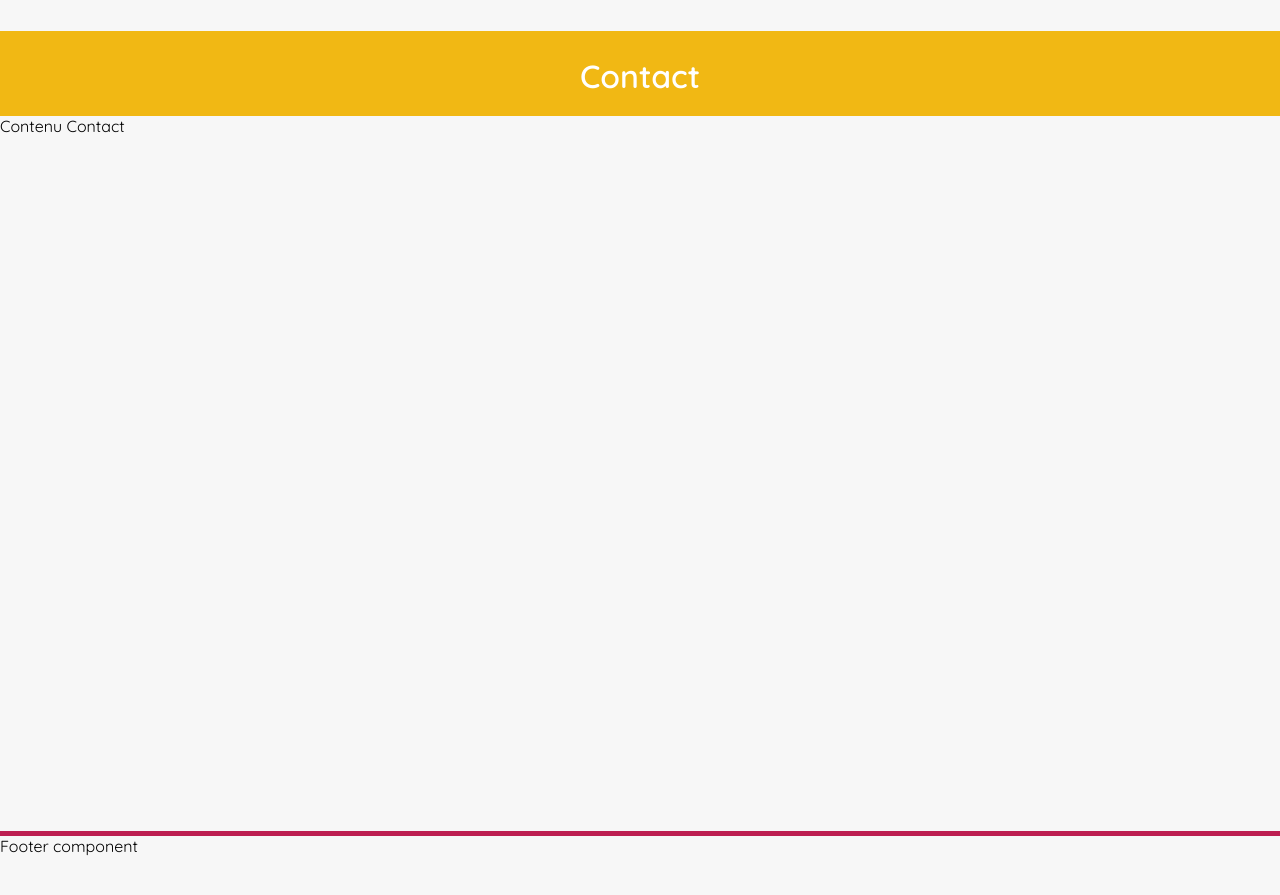
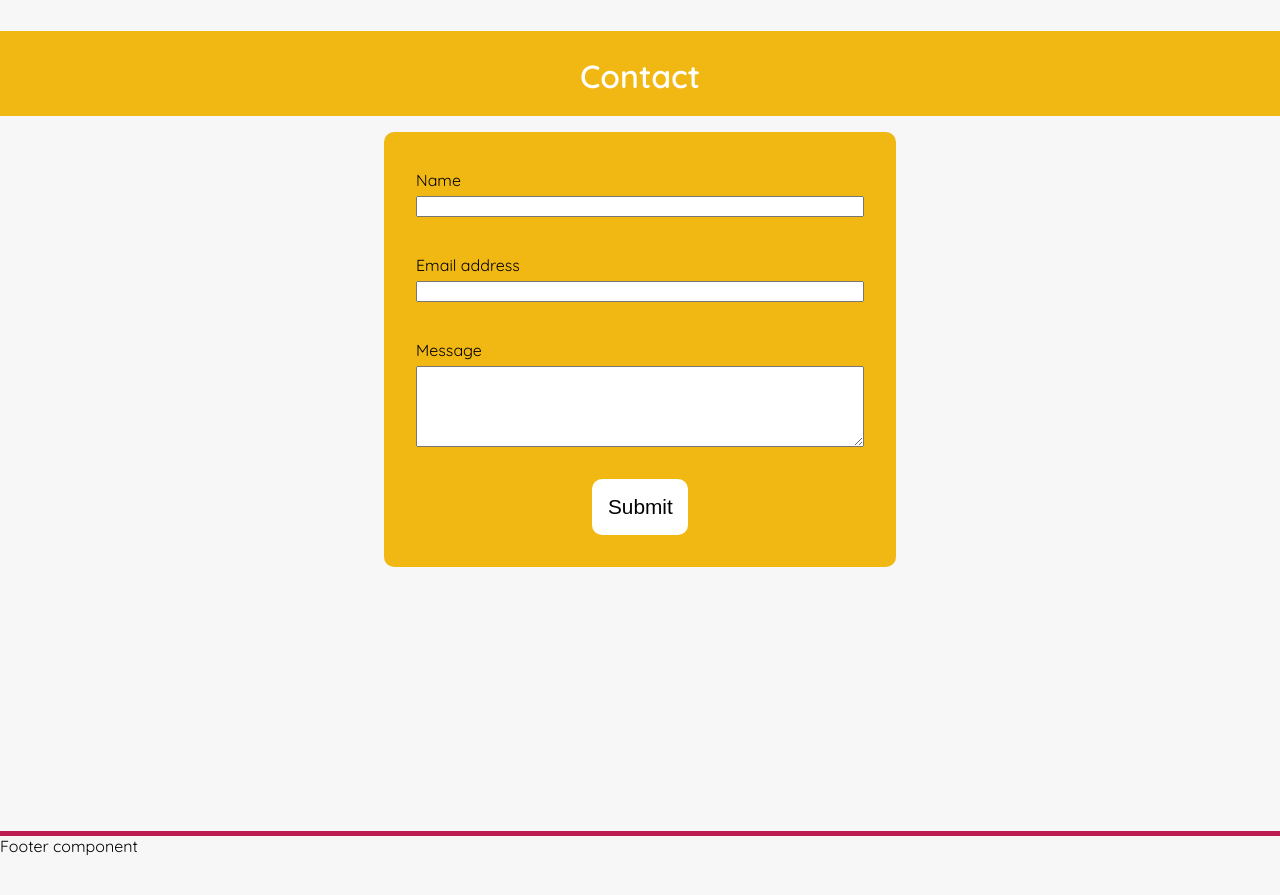
Before and after one commit to paulvscode/mycv, a React (Create React App) app: page / in a window 1280 px wide. Shown: the part 3169-4064 px from the top of the page. Built offline with nearby package versions, Linux system fonts and the light colour scheme.

Commit message:
added contact form

```diff
--- a/src/Components/Contact/index.js
+++ b/src/Components/Contact/index.js
@@ -1,11 +1,53 @@
-import React from "react";
+import React, { useState } from "react";
 import "./styles.css";
 
 const Contact = () => {
+  const [name, setName] = useState("");
+  const [email, setEmail] = useState("");
+  const [message, setMessage] = useState("");
+
+  const handleSubmit = (evt) => {
+    evt.preventDefault();
+    console.log(
+      `Submitting Name ${name}, email ${email} and message ${message}`
+    );
+  };
+
   return (
     <div className='container-contact'>
       <div className='positionning-div-contact'>Contact</div>
-      <div className='content-contact'>Contenu Contact</div>
+      <div className='content-contact'>
+        <form id='contact-form' onSubmit={handleSubmit} method='POST'>
+          <div className='form-group'>
+            <label htmlFor='name'>Name</label>
+            <input
+              onChange={(e) => setName(e.target.value)}
+              type='text'
+              className='form-control'
+            />
+          </div>
+          <div className='form-group'>
+            <label htmlFor='exampleInputEmail1'>Email address</label>
+            <input
+              onChange={(e) => setEmail(e.target.value)}
+              type='email'
+              className='form-control'
+              aria-describedby='emailHelp'
+            />
+          </div>
+          <div className='form-group'>
+            <label htmlFor='message'>Message</label>
+            <textarea
+              onChange={(e) => setMessage(e.target.value)}
+              className='form-control'
+              rows='5'
+            ></textarea>
+          </div>
+          <button type='submit' className='button-submit'>
+            Submit
+          </button>
+        </form>
+      </div>
     </div>
   );
 };
--- a/src/Components/Contact/styles.css
+++ b/src/Components/Contact/styles.css
@@ -17,3 +17,47 @@
   color: white;
   font-weight: 600;
 }
+
+/* form */
+
+#contact-form {
+  display: flex;
+  flex-direction: column;
+  justify-content: flex-start;
+  background-color: #f1b814;
+  width: 40%;
+  margin: 1rem auto;
+  padding: 1rem;
+  border-radius: 10px;
+}
+
+.form-group {
+  display: flex;
+  flex-direction: column;
+  justify-content: flex-start;
+  margin: 1rem;
+  line-height: 2;
+}
+
+.form-control {
+}
+
+.button-submit {
+  margin: 1rem;
+  background: transparent;
+  box-shadow: 0px 0px 0px transparent;
+  border: 0px solid transparent;
+  text-shadow: 0px 0px 0px transparent;
+  background-color: white;
+  padding: 1rem;
+  border-radius: 10px;
+  cursor: pointer;
+  width: 20%;
+  align-self: center;
+  font-size: 1.3rem;
+}
+
+.button-submit:hover {
+  background-color: white;
+  color: #f1b814;
+}
```
